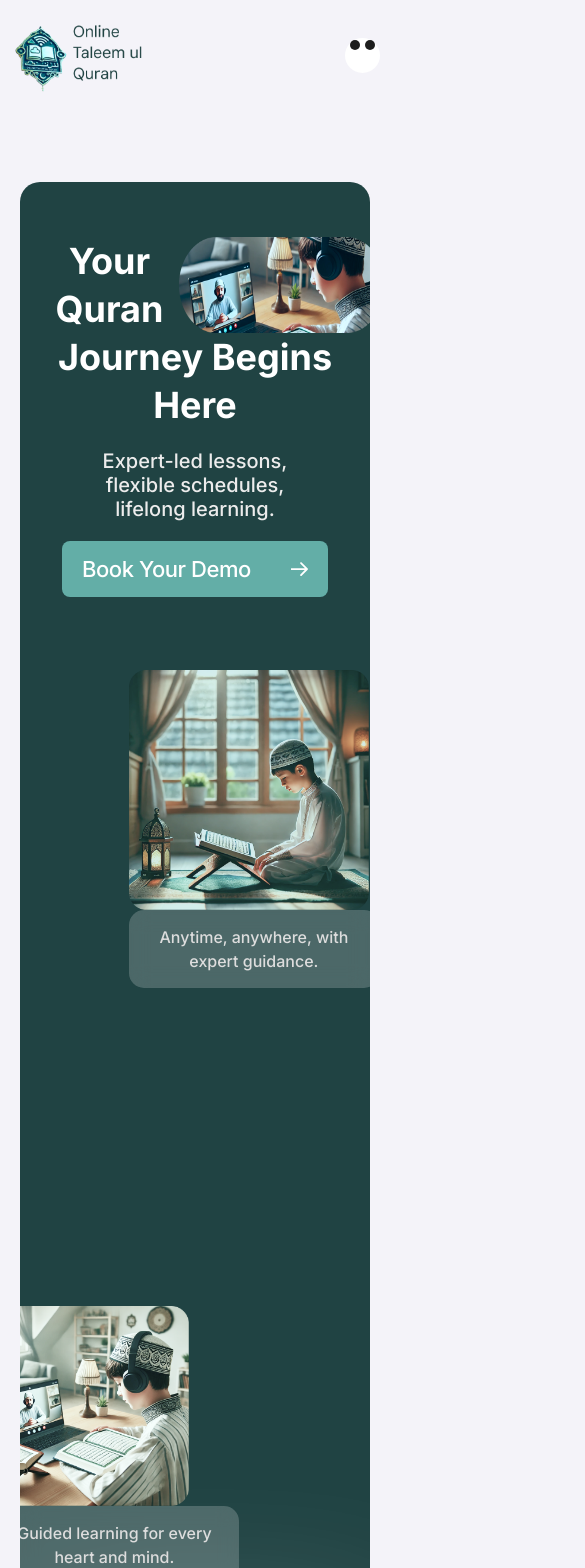
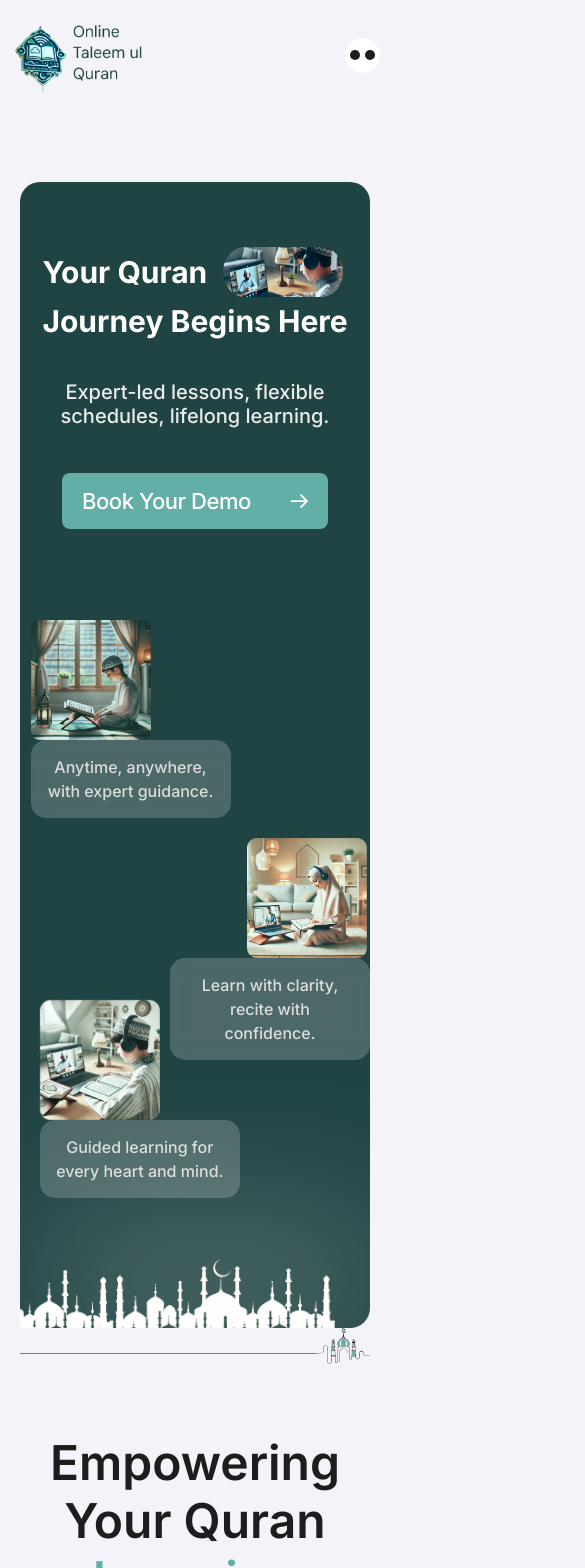
Before and after one commit to riyazz03/online-taleem-ul-quran, a Next.js app: page / in a window 390 px wide. Shown: the top 1568 px of the page, 585 px wide, since content can reach past the window. Built offline with nearby package versions, Linux system fonts and the light colour scheme.

Commit message:
Mobile responsive added

```diff
--- a/app/components/footer.tsx
+++ b/app/components/footer.tsx
@@ -9,17 +9,10 @@ const Footer = () => {
   return (
     <div className="footer">
       <Image
-        src="/Images/footer-waves-bg.png"
+        src="/assets/Icons/waves.svg"
         alt="image"
-        className="footer-waves-bg"
-        height={98}
-        width={1600}
-      />
-      <Image
-        src="/Images/footer-waves-bg.png"
-        alt="image"
-        className="footer-waves-bg2"
-        height={98}
+        className="footer-waves-bgg"
+        height={68}
         width={1600}
       />
       <div className="footer-section">
--- a/app/css/footer.css
+++ b/app/css/footer.css
@@ -1,15 +1,10 @@
 .footer {
   position: relative;
+  overflow: hidden;
 }
-.footer-waves-bg {
+.footer-waves-bgg {
   position: absolute;
-  top: -9%;
-  left: 0;
-  width: 100%;
-}
-.footer-waves-bg2 {
-  position: absolute;
-  top: -14%;
+  top: -30%;
   left: 0;
   width: 100%;
 }
@@ -19,7 +14,7 @@
   background-color: var(--main-color);
   display: flex;
   justify-content: space-between;
-  padding: 128px 60px 0 128px;
+  padding: 228px 60px 0 128px;
 }
 .footer-content-block {
   display: flex;
@@ -75,6 +70,110 @@
   line-height: normal;
   letter-spacing: -0.36px;
 }
-.crayont-logo{
-    border-radius: 50%;
+.crayont-logo {
+  border-radius: 50%;
 }
+
+@media screen and (max-width: 768px) {
+  .footer {
+    position: relative;
+    overflow-x: hidden;
+  }
+  .footer-waves-bg {
+    position: absolute;
+    top: -9%;
+    left: 0;
+    width: 100%;
+  }
+  .footer-waves-bg2 {
+    position: absolute;
+    top: -14%;
+    left: 0;
+    width: 100%;
+  }
+  .footer-section {
+    width: 100%;
+    height: auto;
+    background-color: var(--main-color);
+    display: flex;
+    flex-direction: column;
+    align-items: center;
+    padding: 80px 20px;
+  }
+  .footer-logo-image {
+    margin-bottom: 30px;
+  }
+  .footer-content-block {
+    display: flex;
+    flex-direction: column;
+    gap: 40px;
+    align-items: center;
+    text-align: center;
+  }
+  .footer-content-links-block {
+    display: flex;
+    flex-direction: column;
+    gap: 20px;
+    align-items: center;
+  }
+  .footer-content-link-title {
+    color: #63aea7;
+    font-size: 22px;
+    font-weight: 700;
+  }
+  .footer-content-links-wrapper-div {
+    display: flex;
+    flex-direction: column;
+    gap: 10px;
+  }
+  .footer-link {
+    color: var(--white);
+    font-size: 1.2rem;
+    font-weight: 500;
+  }
+  .footer-social-media-icon-block {
+    display: flex;
+    gap: 10px;
+    justify-content: center;
+  }
+  .crayont-div {
+    /* margin-top: 40px; */
+    bottom: 0.6rem;
+    border-radius: 15px;
+    background: rgba(0, 0, 0, 0.09);
+    display: flex;
+    padding: 5px 15px;
+    justify-content: center;
+    align-items: center;
+  }
+  .crayont-text {
+    color: var(--white);
+    font-size: 16px;
+    font-weight: 500;
+  }
+  .footer-waves-bg {
+    top: -5%;
+  }
+  .footer-waves-bg2 {
+    top: -10%;
+  }
+  .footer-section {
+    padding: 60px 20px;
+  }
+  .footer-content-block {
+    gap: 30px;
+  }
+  .footer-content-link-title {
+    font-size: 18px;
+  }
+  .footer-link {
+    font-size: 1rem;
+  }
+  .footer-social-media-icon-block img {
+    width: 30px;
+    height: 30px;
+  }
+  .footer-waves-bgg{
+    display: none;
+  }
+}
--- a/app/css/home-cta.css
+++ b/app/css/home-cta.css
@@ -106,7 +106,35 @@
   left: 5%;
   z-index: 1;
 }
-
+@media screen and (max-width: 1600px) {
+  .home-cta-image{
+    margin-left: -10rem;
+  }
+  .home-page-quran{
+    height: 150px;
+    width: 150px;
+  }
+  .quran-text-content-background{
+    max-width: 200px;
+    font-size: 16px;
+    padding: 15px;
+  }
+  .home-page-quran-1{
+    left: 0;
+  }
+  .home-page-quran-2 {
+    position: relative;
+    z-index: 1;
+    top: -10%;
+    left: 140%;
+  }
+  .home-page-quran-3 {
+    position: relative;
+    z-index: 1;
+    left: -55%;
+    top: -7%;
+  }
+}
 @media screen and (max-width: 768px) {
   .home-cta-section {
     margin-top: 5rem;
@@ -129,24 +157,41 @@
   }
 
   .home-cta-content {
+    margin-top: -50px;
     display: flex;
     flex-direction: column;
     align-items: center;
     text-align: center;
+    justify-content: center;
     gap: 20px;
     width: 90%;
   }
-
   .home-cta-title {
-    font-size: 36px;
+    font-size: 30px;
     line-height: 48px;
+    white-space: nowrap;
+    display: flex;
+    flex-direction: column;
+    align-items: center;
+    justify-content: center;
+    gap: 10px;
+    max-width: 100%;
+    text-align: center;
   }
-
   .home-cta-description {
     font-size: 1.25rem;
-    max-width: 90%;
+    max-width: 100%;
+    margin-top: 15px;
   }
-
+  .home-cta-button{
+    max-width: 70vw;
+    height: 50px;
+    margin-top: 25px;
+  }
+  .home-page-heading-image{
+    height: 50px;
+    width: 120px;
+  }
   .home-cta-image {
     display: flex;
     flex-direction: column;
@@ -154,16 +199,38 @@
     gap: 20px;
     width: 100%;
   }
+  .home-page-quran{
+    height: 120px;
+    width: 120px;
+  }
 
-  .home-page-quran-1,
-  .home-page-quran-2,
+  .home-page-quran-1 {
+    position: relative;
+    z-index: 1;
+    left: 5%;
+  }
+  .home-page-quran-2 {
+    position: relative;
+    z-index: 1;
+    left: 50%;
+    top: -2.5+rem;
+  }
   .home-page-quran-3 {
     position: relative;
-    text-align: center;
+    z-index: 1;
+    left: 8%;
+    top: -5rem;
   }
-
+  .quran2{
+    bottom: -15%;
+    left: -15%;
+  }
+  .qr2{
+    position: relative;
+    left: 4.8rem;
+  }
   .quran-text-content-background {
-    max-width: 250px;
+    max-width: 200px;
     font-size: 16px;
     padding: 15px;
     position: static;
@@ -172,13 +239,13 @@
   .homepage-mosque {
     position: relative;
     width: 100%;
-    margin-top: 30px;
   }
 
   .homepage-mosque-image {
-    width: 100%;
+    width: 90%;
     height: auto;
-    position: relative;
+    position: absolute;
+    left: 0;
   }
 
   .homepage-mosque-gradient {
--- a/app/css/navbar.css
+++ b/app/css/navbar.css
@@ -32,9 +32,10 @@
   color: var(--main-color);
 }
 .nav-menu-button {
-  height: 50px;
-  width: 50px;
+  height: 60px;
+  width: 60px;
   border-radius: 100%;
+  padding: 10px 0 0 0;
   border: 2px solid var(--white);
   background-color: var(--white);
   display: flex;
--- a/app/css/testimonial.css
+++ b/app/css/testimonial.css
@@ -24,16 +24,17 @@
   flex-direction: column;
   justify-content: flex-end;
   gap: 1vw;
-  display: none;
+  /* display: none; */
 }
 .swiper-js-section{
   display: none;
 }
-
-@media (min-width: 100vw) {
+@media screen and (max-width: 1600px) {
   .testimonial-card-col3 {
-    display: flex;
-    justify-content: flex-end;
+    display: none;
+  }
+  .testimonial-card-container{
+    margin-top: 5rem;
   }
 }
 .testimonial-card-content {
@@ -80,6 +81,7 @@
 @media screen and (max-width: 768px) {
   .desktop-view{
     display: none;
+    overflow: hidden;
   }
   .desktop{
     display: none;
@@ -127,14 +129,15 @@
     display: flex;
     justify-content: center;
     align-items: center;
-    margin-left: 5%;
-    /* max-width: 600px; */
+    left: 11%;
     overflow: hidden;
   }
 
   .testimonial-swiper {
     width: 100%;
-    margin-left: 25rem;
+    display: flex;
+    justify-content: center;
+    align-items: center
   }
 
   .swiper-slide {
@@ -161,17 +164,14 @@
     .testimonial-card-content {
       width: 90%;
     }
-    .testimonial-mobile-title{
-      width: 100%;
+    .testimonial-card-title {
+      font-size: 2.2rem;
+      line-height: 3rem;
       display: flex;
       flex-direction: column;
       justify-content: center;
       align-items: center;
       white-space: nowrap;
-    }
-    .testimonial-card-title {
-      font-size: 2.2rem;
-      line-height: 3rem;
     }
 
     .testimonial-card-description {
--- a/app/data/testimonial.json
+++ /dev/null
@@ -1,32 +0,0 @@
-[
-    {
-          "image": "/Images/testimonial/Avatar1.png",
-          "name": "Ayesha K",
-          "review": "This online Quran class has been a life-changing experience! The teachers are patient, knowledgeable, and make learning so easy. Highly recommend!"
-        },
-        {
-          "image": "/Images/testimonial/Avatar2.png",
-          "name": "Atihck",
-          "review": "I’ve tried many online Quran courses, but this one stands out. The lessons are well-structured, and my recitation has improved tremendously!"
-        },
-        {
-          "image": "/Images/testimonial/Avatar3.png",
-          "name": "Fatima S",
-          "review": "Perfect for beginners and advanced learners alike. The interactive lessons and flexible timings make it easy to stay consistent with my learning."
-        },
-        {
-          "image": "/Images/testimonial/Avatar1.png",
-          "name": "Omar H",
-          "review": "My kids love their Quran teacher! The engaging and friendly approach has made them excited to learn every day."
-        },
-        {
-          "image": "/Images/testimonial/Avatar2.png",
-          "name": "Zainab A",
-          "review": "Learning Tajweed has never been this easy! The instructors are incredibly supportive, and the one-on-one sessions are so helpful."
-        },
-        {
-          "image": "/Images/testimonial/Avatar3.png",
-          "name": "Salman",
-          "review": "This online Quran class has been a life-changing experience! The teachers are patient, knowledgeable, and make learning so easy. Highly recommend!"
-        }
-    ]
--- a/app/sections/home-cta.tsx
+++ b/app/sections/home-cta.tsx
@@ -20,6 +20,7 @@ const HOMECTA = () => {
                   alt="homepage image"
                   width={205}
                   height={75}
+                  className="home-page-heading-image"
                 />
               </div>
               <h1 className="home-cta-title">Journey Begins Here</h1>
@@ -28,7 +29,9 @@ const HOMECTA = () => {
             <p className="home-cta-description">
               Expert-led lessons, flexible schedules, lifelong learning.
             </p>
-            <Button text="Book Your Demo" />
+            <div className="home-cta-button">
+              <Button text="Book Your Demo" />
+            </div>
           </div>
           <div className="home-cta-image">
             <div className="home-page-quran-1">
@@ -50,7 +53,7 @@ const HOMECTA = () => {
                 alt="Logo"
                 width={200}
                 height={200}
-                className="home-page-quran"
+                className="home-page-quran qr2"
               />
               <div className="quran-text-content-background quran2">
                 <h3>Learn with clarity, recite with confidence.</h3>
--- a/app/sections/testimonial.tsx
+++ b/app/sections/testimonial.tsx
@@ -132,7 +132,7 @@ const Testimonial = () => {
       <div className="testimonial-section swiper-js-section">
         {/* Content on Top */}
         <div className="testimonial-card-content">
-          <h1 className="section-title testimonial-mobile-title testimonial-card-title">
+          <h1 className="section-title testimonial-card-title">
             Why Students Love <span>Our Quran</span> Classes
           </h1>
           <p className="section-description testimonial-card-description">
@@ -148,7 +148,7 @@ const Testimonial = () => {
             spaceBetween={20}
             slidesPerView={1}
             loop={true}
-            autoplay={{ delay: 3000, disableOnInteraction: false }}
+            autoplay={{ delay: 2500, disableOnInteraction: false }}
             modules={[Autoplay]}
             className="testimonial-swiper"
           >
```
